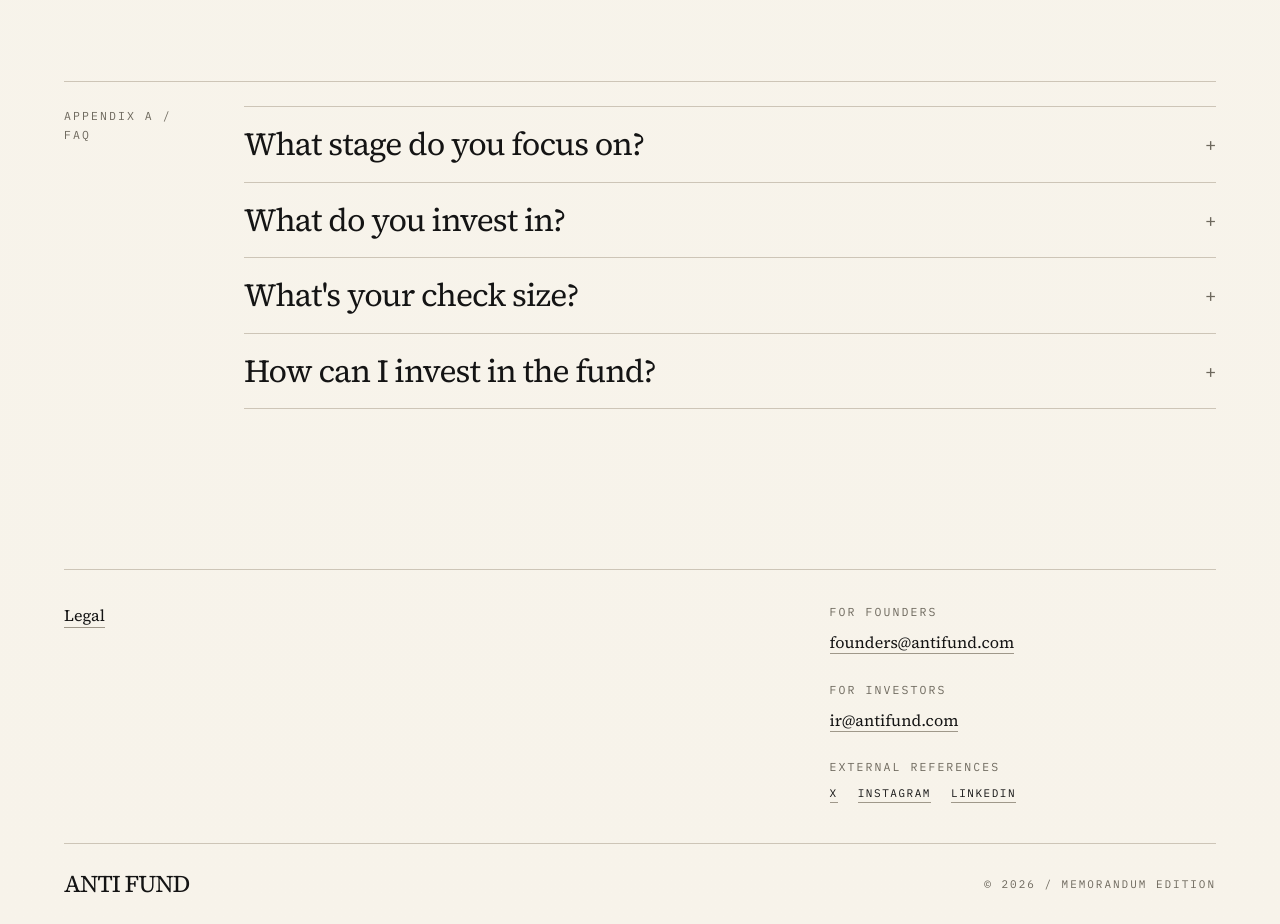
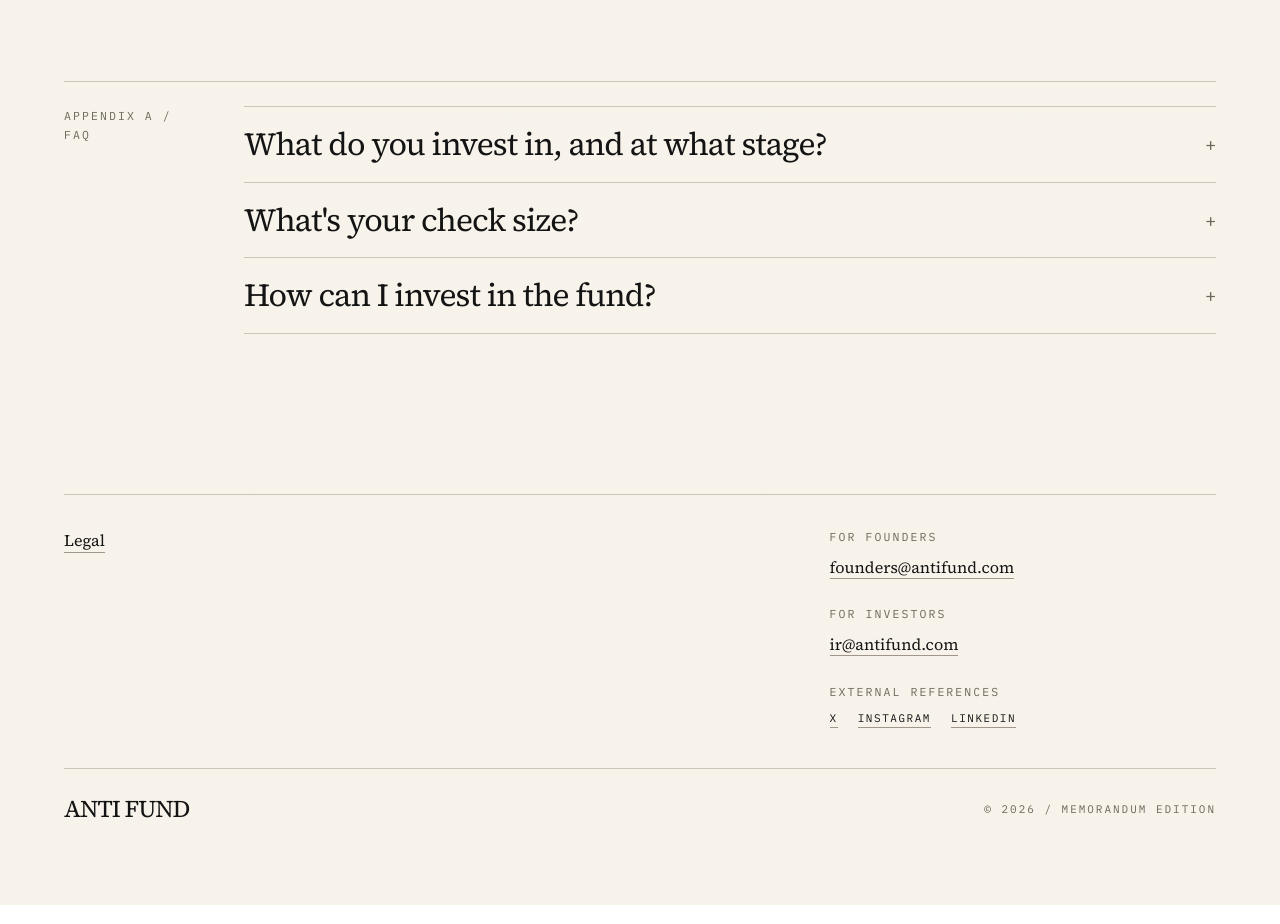
Before and after one commit to geoffreywoo/anti-fund, a Next.js app: page / in a window 1280 px wide. Shown: the part 10300-11224 px from the top of the page. Built offline with nearby package versions, Linux system fonts and the light colour scheme.

Commit message:
refactor: consolidate faq investment question

```diff
--- a/components/FAQ.tsx
+++ b/components/FAQ.tsx
@@ -4,13 +4,9 @@ import { useRef, useState } from "react";
 
 const faqItems = [
   {
-    question: "What stage do you focus on?",
-    answer: "We invest across all stages, from first check to late-stage pre-IPO.",
-  },
-  {
-    question: "What do you invest in?",
+    question: "What do you invest in, and at what stage?",
     answer:
-      "We invest in high-growth AI, robotics/automation, SaaS, and consumer companies with differentiated technology and/or distribution advantages. We like working with ambitious, fearless founders who have a unique view or angle on their market.",
+      "We invest across all stages, from first check to late-stage pre-IPO, in high-growth AI, robotics/automation, SaaS, and consumer companies with differentiated technology and/or distribution advantages. We like working with ambitious, fearless founders who have a unique view or angle on their market.",
   },
   {
     question: "What's your check size?",
```
